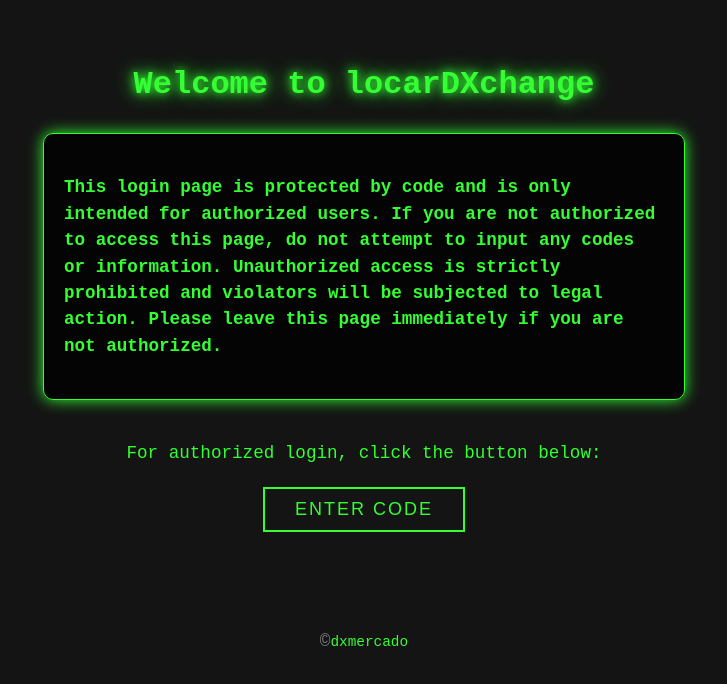
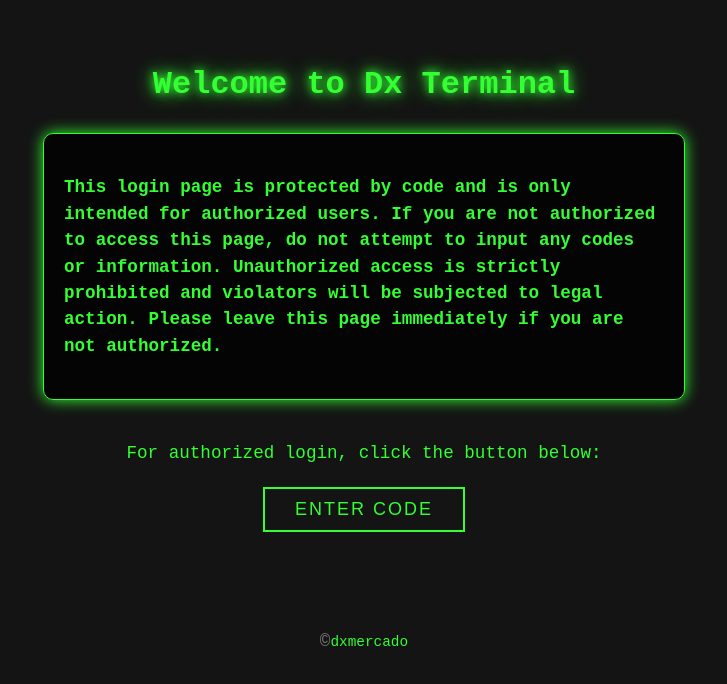
Before and after one commit to lokardexchange/lokardexchange.github.io, a plain HTML site: page index.html in a window 1280 px wide. Shown: the part 106-790 px from the top of the page, without its empty margins (276-1003 px from the left). Drawn offline with Linux system fonts and the light colour scheme.

Commit message:
Update index.html

```diff
--- a/index.html
+++ b/index.html
@@ -100,7 +100,7 @@
     </style>
 </head>
 <body>
-    <h1>Welcome to locarDXchange</h1>
+    <h1>Welcome to Dx Terminal</h1>
     <div class="terminal">
         <p>
             <strong>
```
